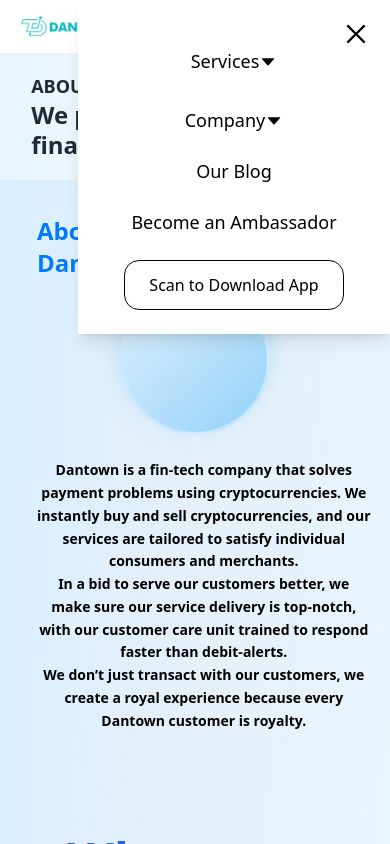
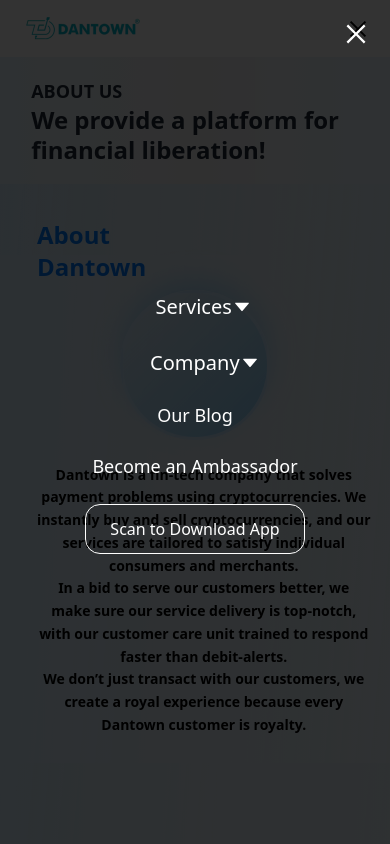
Before and after one commit to AmosGloria/godantown_copy_with_tailwindcss, a Next.js app: page /aboutUs in a window 390 px wide. Both pictures are taken after a click on the button "Open menu". Shown: the top 844 px of the page. Built offline with nearby package versions, Linux system fonts and the light colour scheme.

Commit message:
Fix: Modified Navbar directory to be mobile responsive

```diff
--- a/app/components/NavBar.tsx
+++ b/app/components/NavBar.tsx
@@ -2,7 +2,6 @@
 
 import { useState } from "react";
 import Link from "next/link";
-import { useRouter } from "next/navigation"; // Import router
 import ServiceDropdown from "./serviceDropdown";
 import CompanyDropdown from "./companyDropdown";
 import Image from "next/image";
@@ -10,8 +9,7 @@
 
 const Navbar = () => {
   const [openDropdown, setOpenDropdown] = useState<string | null>(null);
-  const [isMobileMenuOpen, setIsMobileMenuOpen] = useState(false);
-  const router = useRouter(); // Initialize Next.js router
+  const [isMobileMenuOpen, setIsMobileMenuOpen] = useState(false); // Mobile menu state
 
   const handleCloseDropdown = () => {
     setOpenDropdown(null);
@@ -25,19 +23,14 @@
     setIsMobileMenuOpen((prev) => !prev);
   };
 
-  const handleLinkClick = (url: string) => {
-    setIsMobileMenuOpen(false); // Close the mobile menu
-    router.push(url); // Navigate to the URL
-  };
-
   return (
     <>
-      {/* Navbar */}
+      {/* Navbar - Full Width & Responsive */}
       <nav className="w-full bg-white">
-        <div className="container mx-auto flex items-center justify-between px-4 md:px-5 py-3">
+        <div className="container mx-auto flex items-center justify-between px-5 py-3">
           {/* Logo */}
           <Link href="/">
-            <Image src="/godantown log.webp" alt="Company Logo" width={150} height={150} className="w-28 sm:w-32 md:w-48" />
+            <Image src="/godantown log.webp" alt="Company Logo" width={150} height={150} className="w-32 md:w-48" />
           </Link>
 
           {/* Desktop Navigation */}
@@ -47,7 +40,6 @@
                 isOpen={openDropdown === "service"}
                 toggleDropdown={() => toggleDropdown("service")}
                 closeDropdown={handleCloseDropdown}
-                closeMobileMenu={toggleMobileMenu} // Pass function to close mobile menu
               />
             </li>
             <li>
@@ -55,22 +47,21 @@
                 isOpen={openDropdown === "company"}
                 toggleDropdown={() => toggleDropdown("company")}
                 closeDropdown={handleCloseDropdown}
-                closeMobileMenu={toggleMobileMenu} // Pass function to close mobile menu
               />
             </li>
             <li>
-              <Link href="/ourBlog" className="text-[16px] lg:text-[18px] hover:text-gray-500 transition duration-200">
-                Our Blog
+              <Link href="/ourBlog" className="flex items-end gap-2 text-[16px] lg:text-[18px] hover:text-gray-500 transition duration-200">
+                <span>Our Blog</span>
               </Link>
             </li>
             <li>
-              <Link href="/ambassador" className="text-[16px] lg:text-[18px] hover:text-gray-500 transition duration-200">
-                Become an Ambassador
+              <Link href="/ambassador" className="flex items-end gap-2 text-[16px] lg:text-[18px] hover:text-gray-500 transition duration-200">
+                <span>Become an Ambassador</span>
               </Link>
             </li>
           </ul>
 
-          {/* Download Button - Desktop Only */}
+          {/* Download Button - Visible on Desktop */}
           <div className="hidden md:block">
             <button className="border border-black rounded-[15px] px-4 py-2 text-[14px] lg:text-[16px] cursor-pointer hover:bg-[#062746] hover:text-white transition duration-200">
               Scan to Download App
@@ -81,7 +72,7 @@
           <button
             className="md:hidden text-[24px]"
             onClick={toggleMobileMenu}
-            aria-label={isMobileMenuOpen ? "Close menu" : "Open menu"}
+            aria-label={isMobileMenuOpen ? "Close menu" : "Open menu"} // Accessibility fix
           >
             {isMobileMenuOpen ? <AiOutlineClose /> : <AiOutlineMenu />}
           </button>
@@ -90,29 +81,20 @@
 
       {/* Mobile Navigation Menu */}
       {isMobileMenuOpen && (
-        <>
-          {/* Background Overlay - Only Covers Navbar Area */}
-          <div
-            className="fixed top-0 left-0 w-full h-auto bg-black bg-opacity-50 z-40"
-            onClick={toggleMobileMenu} // Clicking outside closes the menu
-          ></div>
-
-          {/* Mobile Menu */}
-          <div className="fixed top-0 right-0 w-4/5 sm:w-3/5 h-auto bg-white shadow-lg z-50 flex flex-col items-center pt-10 pb-6">
+        <div className="md:hidden fixed inset-0 bg-black bg-opacity-80 flex flex-col items-center justify-center z-50">
           <button
-              className="absolute top-5 right-5 text-black text-[28px]"
+            className="absolute top-5 right-5 text-white text-[28px]"
             onClick={toggleMobileMenu}
             aria-label="Close menu"
           >
             <AiOutlineClose />
           </button>
-            <ul className="flex flex-col items-center space-y-6 text-black text-[18px] w-full">
+          <ul className="flex flex-col items-center space-y-6 text-white text-[18px]">
             <li>
               <ServiceDropdown
                 isOpen={openDropdown === "service"}
                 toggleDropdown={() => toggleDropdown("service")}
                 closeDropdown={handleCloseDropdown}
-                  closeMobileMenu={toggleMobileMenu} // Pass function to close menu
               />
             </li>
             <li>
@@ -120,22 +102,21 @@
                 isOpen={openDropdown === "company"}
                 toggleDropdown={() => toggleDropdown("company")}
                 closeDropdown={handleCloseDropdown}
-                  closeMobileMenu={toggleMobileMenu} // Pass function to close menu
               />
             </li>
             <li>
-                <button className="text-[18px] hover:text-gray-500 transition duration-200" onClick={() => handleLinkClick("/ourBlog")}>
-                  Our Blog
-                </button>
+              <Link href="/ourBlog" className="flex items-end gap-2 text-[18px] hover:text-gray-300 transition duration-200" onClick={toggleMobileMenu}>
+                <span>Our Blog</span>
+              </Link>
             </li>
             <li>
-                <button className="text-[18px] hover:text-gray-500 transition duration-200" onClick={() => handleLinkClick("/ambassador")}>
-                  Become an Ambassador
-                </button>
+              <Link href="/ambassador" className="flex items-end gap-2 text-[18px] hover:text-gray-300 transition duration-200" onClick={toggleMobileMenu}>
+                <span>Become an Ambassador</span>
+              </Link>
             </li>
             <li>
               <button
-                  className="border border-black rounded-[15px] px-6 py-3 text-[16px] cursor-pointer hover:bg-black hover:text-white transition duration-200"
+                className="border border-white rounded-[15px] px-6 py-3 text-[16px] cursor-pointer hover:bg-white hover:text-black transition duration-200"
                 onClick={toggleMobileMenu}
               >
                 Scan to Download App
@@ -143,7 +124,6 @@
             </li>
           </ul>
         </div>
-        </>
       )}
     </>
   );
--- a/app/components/companyDropdown.tsx
+++ b/app/components/companyDropdown.tsx
@@ -2,23 +2,21 @@
 
 import { FC, useEffect, useRef } from "react";
 import { AiFillCaretDown } from "react-icons/ai";
-import { useRouter } from "next/navigation"; // Import router for navigation
+import Link from "next/link";
 
 interface DropdownProps {
-  isOpen: boolean;
-  toggleDropdown: () => void;
-  closeDropdown: () => void;
-  closeMobileMenu?: () => void; // Added this to close mobile menu on mobile
+  isOpen: boolean; // Indicates if the dropdown is open
+  toggleDropdown: () => void; // Function to toggle the dropdown
+  closeDropdown: () => void; // Function to close the dropdown
 }
 
-const CompanyDropdown: FC<DropdownProps> = ({ isOpen, toggleDropdown, closeDropdown, closeMobileMenu }) => {
-  const dropdownRef = useRef<HTMLDivElement>(null);
-  const router = useRouter();
+const CompanyDropdown: FC<DropdownProps> = ({ isOpen, toggleDropdown, closeDropdown }) => {
+  const dropdownRef = useRef<HTMLDivElement>(null); // Reference to the dropdown container
 
   useEffect(() => {
     const handleClickOutside = (event: MouseEvent) => {
       if (dropdownRef.current && !dropdownRef.current.contains(event.target as Node)) {
-        closeDropdown();
+        closeDropdown(); // Close the dropdown if the click is outside
       }
     };
 
@@ -29,46 +27,40 @@
     }
 
     return () => {
-      document.removeEventListener("mousedown", handleClickOutside);
+      document.removeEventListener("mousedown", handleClickOutside); // Cleanup listener on unmount
     };
   }, [isOpen, closeDropdown]);
 
-  const handleLinkClick = (url: string) => {
-    closeDropdown();
-    if (closeMobileMenu) closeMobileMenu(); // Close mobile menu if applicable
-    router.push(url);
-  };
-
   return (
     <div
-      className="relative inline-block mx-4 md:mx-[6%] px-4 md:px-[3%] mt-2 md:mt-[2%]"
-      ref={dropdownRef}
-      onClick={(e) => e.stopPropagation()}
+      ref={dropdownRef} // Attach the ref to the dropdown container
+      className="relative inline-block ml-[6%] mr-[6%] px-[3%] mt-[2%]"
+      onClick={(e) => e.stopPropagation()} // Prevents event bubbling
     >
       <button
         onClick={toggleDropdown}
-        className="flex items-center justify-between text-[18px] md:text-[20px] bg-transparent border-none cursor-pointer w-full"
+        className="flex items-center justify-between text-[20px] bg-transparent border-none cursor-pointer"
       >
         <span className="flex-grow text-left">Company</span>
         <AiFillCaretDown className="ml-auto" />
       </button>
 
       {isOpen && (
-        <ul className="absolute top-full left-0 bg-white border border-gray-300 rounded-md w-[200px] md:w-[180px] h-auto list-none py-2 z-50 shadow-lg">
-          <li className="py-3 px-4 hover:bg-gray-300">
-            <button onClick={() => handleLinkClick("/aboutUs")} className="text-[15px] text-black block w-full text-left">
+        <ul className="absolute top-full left-0 bg-white border border-gray-300 rounded-md w-[180px] h-[140px] list-none p-2 m-0 z-10 shadow-lg">
+          <li onClick={closeDropdown} className="p-2 hover:bg-gray-300">
+            <Link href="/aboutUs" className="text-[15px] text-black no-underline block">
               About Us
-            </button>
+            </Link>
           </li>
-          <li className="py-3 px-4 hover:bg-gray-300">
-            <button onClick={() => handleLinkClick("/aboutUs/ourServices")} className="text-[15px] text-black block w-full text-left">
+          <li onClick={closeDropdown} className="p-2 hover:bg-gray-300">
+            <Link href="/aboutUs/ourServices" className="text-[15px] text-black no-underline block">
               Services
-            </button>
+            </Link>
           </li>
-          <li className="py-3 px-4 hover:bg-gray-300">
-            <button onClick={() => handleLinkClick("/aboutUs/ourTeam")} className="text-[15px] text-black block w-full text-left">
+          <li onClick={closeDropdown} className="p-2 hover:bg-gray-300">
+            <Link href="/aboutUs/ourTeam" className="text-[15px] text-black no-underline block">
               Our Team
-            </button>
+            </Link>
           </li>
         </ul>
       )}
--- a/app/components/serviceDropdown.tsx
+++ b/app/components/serviceDropdown.tsx
@@ -1,24 +1,22 @@
 "use client";
 
-import { FC, useEffect, useRef } from "react";
+import { FC, useEffect, useRef } from "react"; // Import useEffect and useRef for handling outside clicks
 import { AiFillCaretDown } from "react-icons/ai";
-import { useRouter } from "next/navigation"; // Import router for navigation
+import Link from "next/link";
 
 interface DropdownProps {
   isOpen: boolean;
   toggleDropdown: () => void;
   closeDropdown: () => void;
-  closeMobileMenu?: () => void; // ✅ Added this to close mobile menu on mobile
 }
 
-const ServiceDropdown: FC<DropdownProps> = ({ isOpen, toggleDropdown, closeDropdown, closeMobileMenu }) => {
-  const dropdownRef = useRef<HTMLDivElement>(null);
-  const router = useRouter();
+const ServiceDropdown: FC<DropdownProps> = ({ isOpen, toggleDropdown, closeDropdown }) => {
+  const dropdownRef = useRef<HTMLDivElement>(null); // Reference to the dropdown container
 
   useEffect(() => {
     const handleClickOutside = (event: MouseEvent) => {
       if (dropdownRef.current && !dropdownRef.current.contains(event.target as Node)) {
-        closeDropdown();
+        closeDropdown(); // Close the dropdown if the click is outside
       }
     };
 
@@ -29,51 +27,45 @@
     }
 
     return () => {
-      document.removeEventListener("mousedown", handleClickOutside);
+      document.removeEventListener("mousedown", handleClickOutside); // Cleanup listener on unmount
     };
   }, [isOpen, closeDropdown]);
 
-  const handleLinkClick = (url: string) => {
-    closeDropdown();
-    if (closeMobileMenu) closeMobileMenu(); // ✅ Close mobile menu if applicable
-    router.push(url);
-  };
-
   return (
     <div
-      className="relative inline-block mx-4 md:mx-[6%] px-4 md:px-[3%] mt-2 md:mt-[2%]"
-      ref={dropdownRef}
-      onClick={(e) => e.stopPropagation()}
+      className="relative inline-block mx-[6%] px-[3%] mt-[2%]"
+      ref={dropdownRef} // Attach the ref to the dropdown container
+      onClick={(e) => e.stopPropagation()} // Prevents event bubbling
     >
       <button
         onClick={toggleDropdown}
-        className="flex items-center justify-between text-[18px] md:text-[20px] bg-transparent border-none cursor-pointer w-full"
+        className="flex items-center justify-between text-[20px] bg-transparent border-none cursor-pointer w-full"
       >
         <span className="flex-grow text-left">Services</span>
         <AiFillCaretDown className="ml-auto" />
       </button>
 
       {isOpen && (
-        <ul className="absolute top-full left-0 bg-white border border-gray-300 rounded-md w-[200px] md:w-[180px] h-auto list-none py-2 z-50 shadow-lg">
-          <li className="py-3 px-4 hover:bg-gray-300">
-            <button onClick={() => handleLinkClick("/crypto")} className="text-[15px] text-black block w-full text-left">
+        <ul className="absolute top-full left-0 bg-white border border-gray-300 rounded-md w-[180px] h-auto list-none py-2 z-10 shadow-md">
+          <li onClick={closeDropdown} className="py-3 px-2 hover:bg-gray-300">
+            <Link href="/crypto" className="text-[15px] text-black block">
               Crypto
-            </button>
+            </Link>
           </li>
-          <li className="py-3 px-4 hover:bg-gray-300">
-            <button onClick={() => handleLinkClick("/utilityPayment")} className="text-[15px] text-black block w-full text-left">
+          <li onClick={closeDropdown} className="py-3 px-2 hover:bg-gray-300">
+            <Link href="/utilityPayment" className="text-[15px] text-black block">
               Utility Payments
-            </button>
+            </Link>
           </li>
-          <li className="py-3 px-4 hover:bg-gray-300">
-            <button onClick={() => handleLinkClick("/airtime")} className="text-[15px] text-black block w-full text-left">
+          <li onClick={closeDropdown} className="py-3 px-2 hover:bg-gray-300">
+            <Link href="/airtime" className="text-[15px] text-black block">
               Airtime
-            </button>
+            </Link>
           </li>
-          <li className="py-3 px-4 hover:bg-gray-300">
-            <button onClick={() => handleLinkClick("/virtualDollarCard")} className="text-[15px] text-black block w-full text-left">
+          <li onClick={closeDropdown} className="py-3 px-2 hover:bg-gray-300">
+            <Link href="/virtualDollarCard" className="text-[15px] text-black block">
               Virtual Dollar Card
-            </button>
+            </Link>
           </li>
         </ul>
       )}
```
Lines whose indentation alone changed are shown as unchanged.
